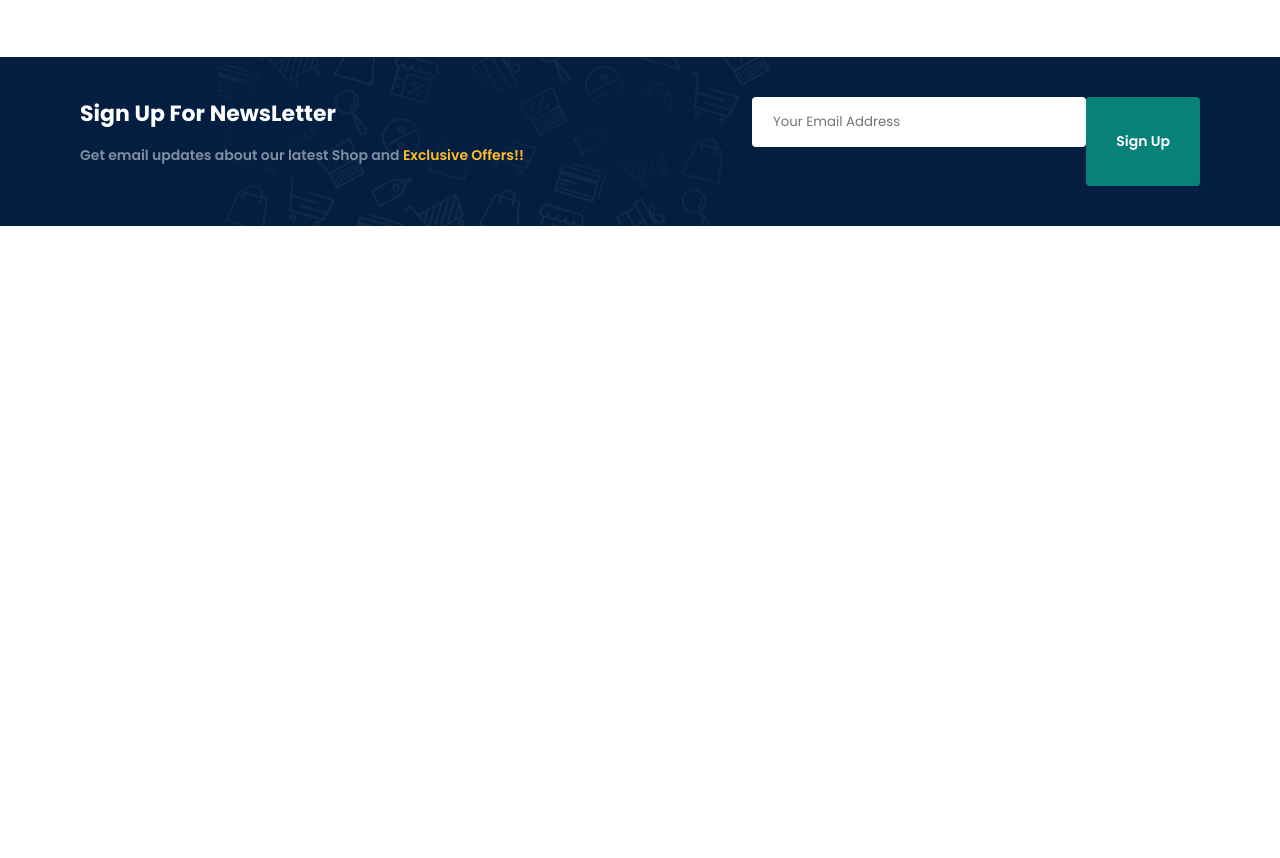
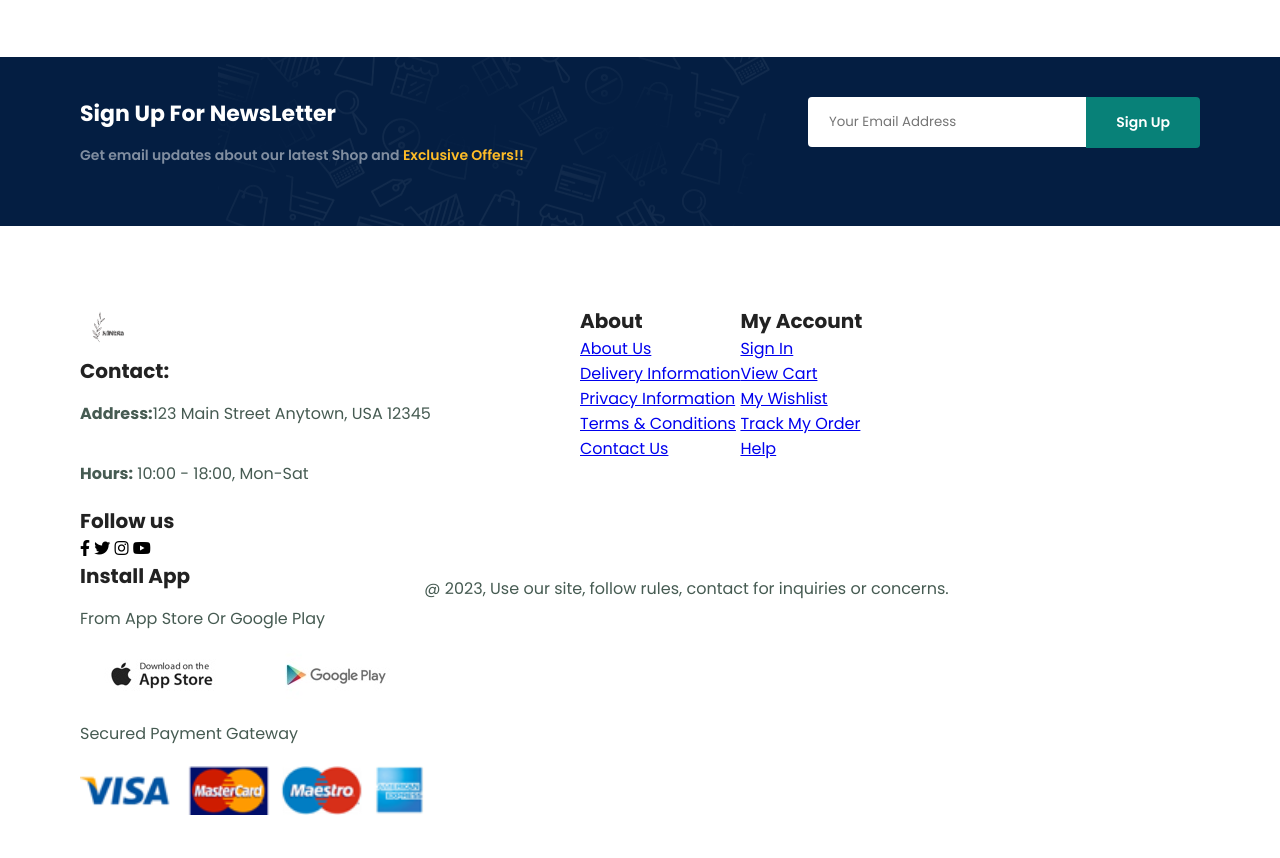
Before and after one commit to Swaraat/Ecommerce-Website, a plain HTML site: page index.html in a window 1280 px wide. Shown: the part 5397-6255 px from the top of the page. Before the commit the page ends 5663 px from the top, so only its background shows below. Drawn offline with Linux system fonts and the light colour scheme.

Commit message:
footer portion temp made

```diff
--- a/index.html
+++ b/index.html
@@ -373,7 +373,6 @@
 
 
 <!-- small banner portion 1-->
-
 <section id="sm-banner" class="section-p1">
     <div class="banner-box">
         <h4>Creazy Deals</h4>
@@ -390,6 +389,8 @@
     </div>
 
 </section>
+
+
 <!-- small banner portion 2-->
 <section id="banner3">
     <div class="banner-box ">
@@ -409,6 +410,7 @@
 
 </section>
 
+
 <!-- News letter section -->
 <section id="newsletter"  class="section-p1 section-m1">
     <div class="newstext">
@@ -421,7 +423,63 @@
        <button class="normal">Sign Up</button>
     </div>
 </section>
+<!-- News letter section ends here-->
 
+
+
+<!-- now footer section is here  -->
+<footer class="section-p1">
+    <div class="col">
+        <img src="image/logo.png" alt="logo" id="ak">
+        <h4>Contact:</h4>
+        <p><strong>Address:</strong>123 Main Street Anytown, USA 12345</p>
+        <p> <strong>Hours:</strong> 10:00 - 18:00, Mon-Sat</p>
+        <div class="follow">
+            <h4>Follow us</h4>
+            <div class="icon">
+                <i class="fab fa-facebook-f"></i>
+                <i class="fab fa-twitter"></i>
+                <i class="fab fa-instagram"></i>
+                <i class="fab fa-youtube"></i>
+            </div>
+        </div>
+    </div>
+
+
+    <div class="col">
+        <h4>About</h4>
+        <a href="#">About Us</a>
+        <a href="#">Delivery Information</a>
+        <a href="#">Privacy Information</a>
+        <a href="#">Terms & Conditions</a>
+        <a href="#">Contact Us</a>
+    </div>
+
+    <div class="col">
+        <h4>My Account</h4>
+        <a href="#">Sign In</a>
+        <a href="#">View Cart</a>
+        <a href="#">My Wishlist</a>
+        <a href="#">Track My Order</a>
+        <a href="#">Help</a>
+    </div>
+
+    <div class="col install">
+        <h4>Install App</h4>
+        <p>From App Store Or Google Play</p>
+        <div class="row">
+            <img src="image/pay/app.jpg" alt="" >
+            <img src="image/pay/play.jpg" alt="" class="src">
+        </div>
+        <p>Secured Payment Gateway</p>
+        <img src="image/pay/pay.png" alt="">
+    </div>
+
+<div class="copyright">
+    <p>@ 2023, Use our site, follow rules, contact for inquiries or concerns.</p>
+</div>
+
+</footer>
 
     <script src="script.js"></script>
 </body>
--- a/style.css
+++ b/style.css
@@ -386,6 +386,7 @@ button.normal{
     font-size: 14px;
     font-weight: 600;
     padding: 15px 30px;
+    height: fit-content;
     color:black;
     background-color: #fff;
     border-radius: 4px;
@@ -523,7 +524,7 @@ margin-bottom: 20px;
 
 
 
-  /* now to edit new letter  */
+  /* now to edit news letter  section*/
   #newsletter {
     display: flex;
     justify-content: space-between;
@@ -535,7 +536,7 @@ margin-bottom: 20px;
 
   #newsletter .form{
     display: flex;
-    width: 40%;
+    width: 35%;
  }
  #newsletter h4{
     font-size: 22px;
@@ -553,8 +554,6 @@ margin-bottom: 20px;
        color: #ffbd27;
  }
 
-
-
  #newsletter input{
     height: 3.125rem;
     padding: 0 1.25rem;
@@ -562,10 +561,38 @@ margin-bottom: 20px;
     border: 1px solid transparent;
     border-radius: 4px;
     outline:none;
+    border-top-right-radius:0;
+    border-bottom-right-radius: 0;
  }
 
  #newsletter button{
     background-color: #088178;
     color: #fff;
     white-space: nowrap;
+    border-top-left-radius:0;
+    border-bottom-left-radius: 0;
  }
+/* news letter section end here  */
+
+
+
+/* now starts the footer section  */
+
+#ak{
+    height: 15%;
+    width: 10%;
+}
+
+footer{
+    display: flex;
+    flex-wrap: wrap;
+   align-items: flex-start;
+   margin-bottom: 20px;
+}
+
+
+footer .col{
+    display: flex;
+ flex-direction: column;
+    justify-content: space-between;
+}
```
Also changed, not shown: image/blog/b1.jpg (added), image/blog/b2.jpg (added), image/blog/b3.jpg (added), image/blog/b4.jpg (added), image/blog/b5.jpg (added), image/blog/b6.jpg (added), image/blog/b7.jpg (added), image/pay/app.jpg (added), image/pay/pay.png (added), image/pay/play.jpg (added), image/people/1.png (added), image/people/2.png (added), image/people/3.png (added).
